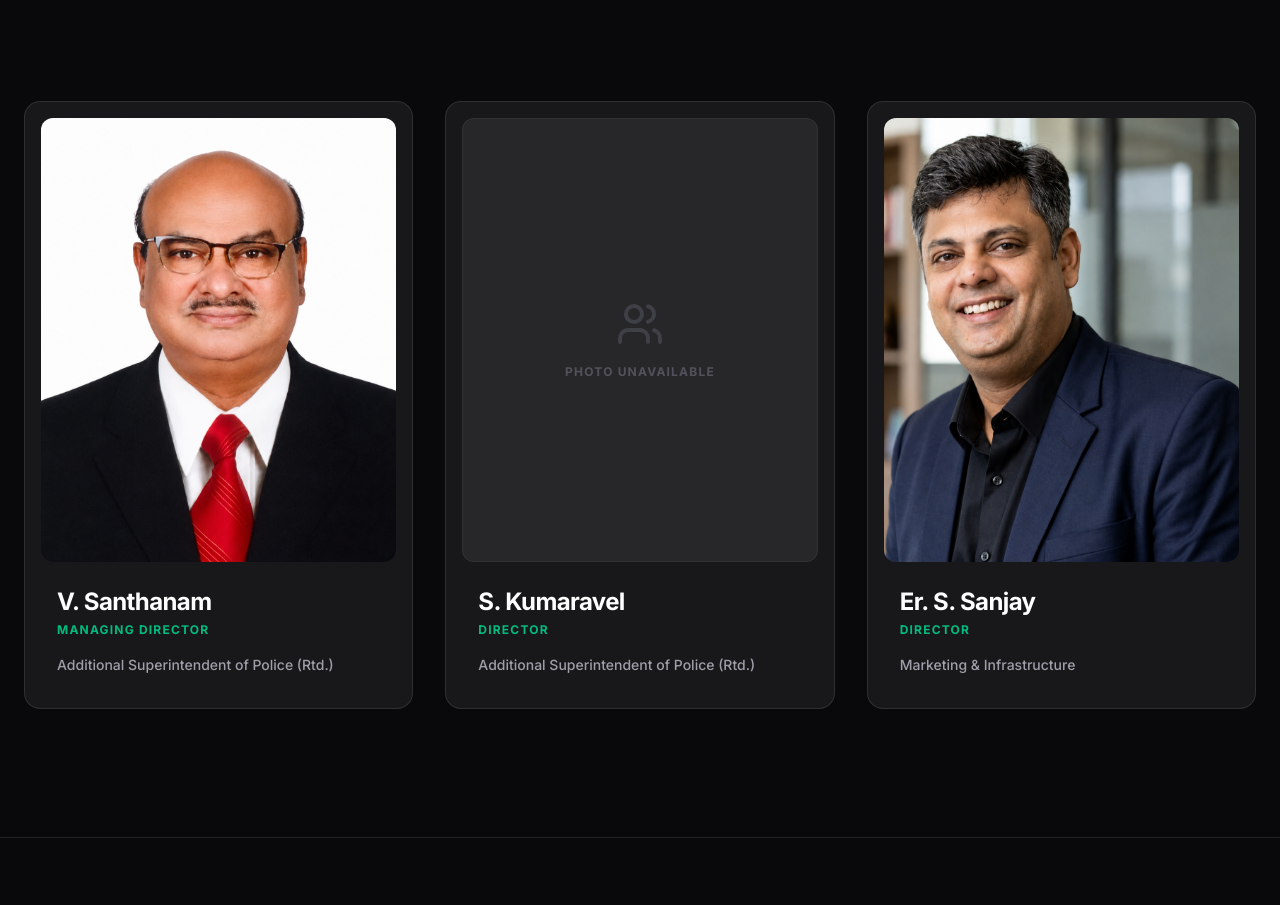
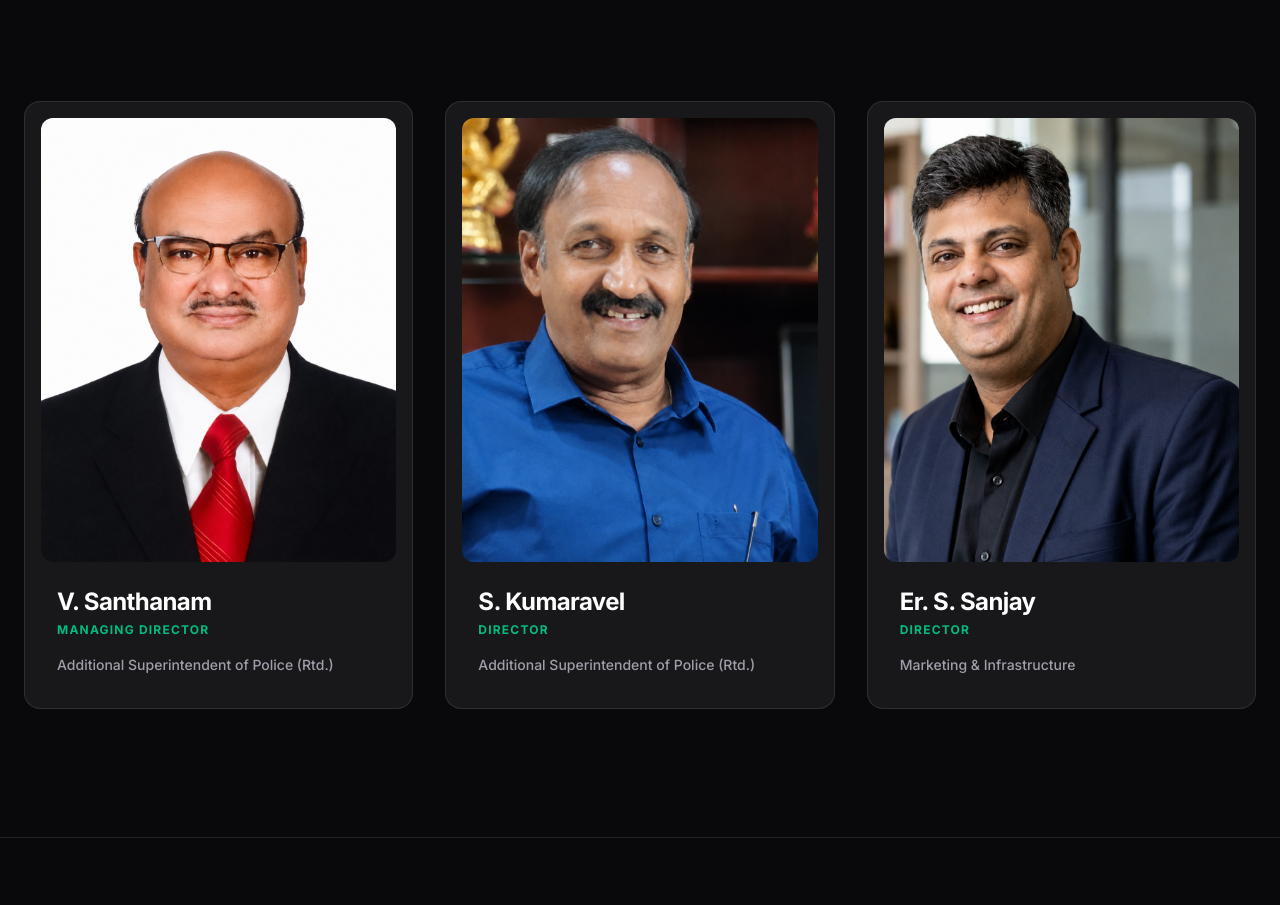
Before and after one commit to godivatech/true_waves_enterprise_website, a Next.js app: page /about in a window 1280 px wide. Shown: the part 3239-4144 px from the top of the page. Built offline with nearby package versions, Linux system fonts and the light colour scheme.

Commit message:
code changes

```diff
--- a/src/app/about/page.tsx
+++ b/src/app/about/page.tsx
@@ -201,7 +201,7 @@ export default function About() {
           <div className="grid grid-cols-1 md:grid-cols-3 gap-8">
             {[
               { name: "V. Santhanam", role: "Managing Director", desc: "Additional Superintendent of Police (Rtd.)", image: "/images/team/santhanam.png" },
-              { name: "S. Kumaravel", role: "Director", desc: "Additional Superintendent of Police (Rtd.)", image: null },
+              { name: "S. Kumaravel", role: "Director", desc: "Additional Superintendent of Police (Rtd.)", image: "/images/team/Kumaravel.png" },
               { name: "Er. S. Sanjay", role: "Director", desc: "Marketing & Infrastructure", image: "/images/team/sanjay.png" }
             ].map((leader, idx) => (
               <motion.div
--- a/src/app/layout.tsx
+++ b/src/app/layout.tsx
@@ -20,7 +20,7 @@ export default function RootLayout({
   children: React.ReactNode;
 }>) {
   return (
-    <html lang="en" className="scroll-smooth">
+    <html lang="en" className="scroll-smooth" suppressHydrationWarning>
       <body className={`${inter.variable} font-sans antialiased bg-zinc-950 text-zinc-50 min-h-screen flex flex-col selection:bg-emerald-500/30 selection:text-emerald-200`}>
         <Navbar />
         <main className="flex-grow flex flex-col">
```
Also changed, not shown: public/images/team/Kumaravel.png (added).
